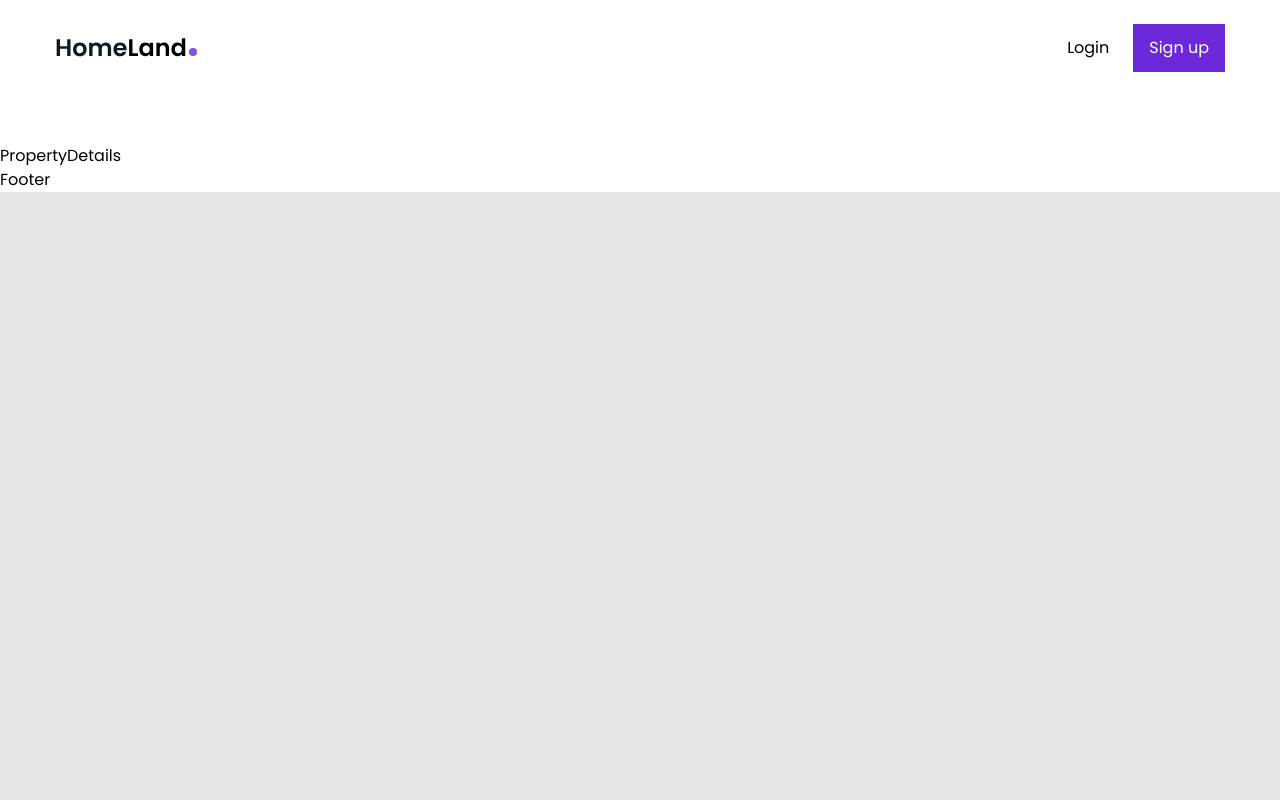
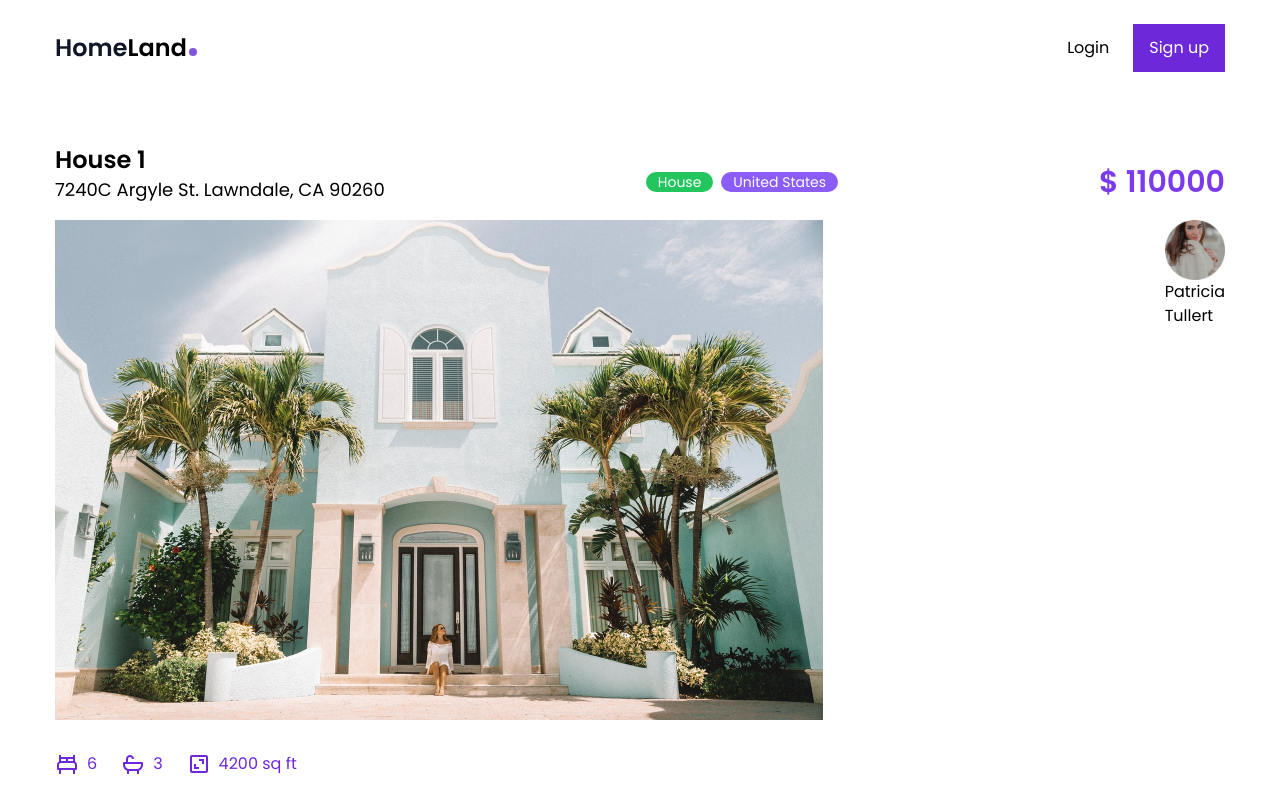
Before and after one commit to ashiq-rahman07/dreame-house-client, a React (Create React App) app: page /property/1 in a window 1280 px wide. Shown: the top 800 px of the page. Built offline with nearby package versions, Linux system fonts and the light colour scheme.

Commit message:
property list adde

```diff
--- a/src/components/HouseContext.js
+++ b/src/components/HouseContext.js
@@ -113,7 +113,7 @@ const HouseContextProvider = ({ children }) => {
     })
 
     setTimeout(()=>{
-      return newHouse.length < 1 ? setHouses([]) : setHouses(newHouse);
+      return newHouse.length < 1 ? setHouses([]) : setHouses(newHouse),
       setLoading(false);
     },1000);
   };
--- a/src/components/HouseList.js
+++ b/src/components/HouseList.js
@@ -1,11 +1,20 @@
 import React, { useContext } from 'react';
+import { icons } from 'react-icons/lib';
 import { Link } from 'react-router-dom';
 import House from './House';
 import { HouseContext } from './HouseContext';
-
+import {ImSpinner2} from  'react-icons/im'
 const HouseList = () => {
   const { houses, loading } = useContext(HouseContext)
+  if(loading){
+    return (
+      <ImSpinner2 className='mx-auto animate-spin text-violet-700 text-4xl mt-[200px]' />
+    );
+  }
 
+  if (houses.length < 1){
+    return <div className='text-center text-3xl  text-gray-400 mt-48'>sorry not found</div>
+  }
   return (
     <section className='mb-20'>
       <div className='container mx-auto'>
--- a/src/pages/PropertyDetails.js
+++ b/src/pages/PropertyDetails.js
@@ -1,7 +1,72 @@
 import React from 'react';
+//import data
+import { housesData } from '../data';
+
+//import icons
+import { BiBed, BiBath, BiArea } from 'react-icons/bi';
+
+//impoert use params
+import { useParams } from 'react-router-dom';
+
 
 const PropertyDetails = () => {
-  return <div>PropertyDetails</div>;
+  const { id } = useParams()
+
+  //get house based on the id
+  const house = housesData.find(house => {
+    return house.id === parseInt(id);
+
+  })
+
+  return (
+    <section>
+      <div className='container mx-auto min-h-[800px] mb-14'>
+        <div className='flex flex-col lg:flex-row lg:items-center lg:justify-between'>
+          <div>
+            <h2 className='text-2xl font-semibold'>{house.name}</h2>
+            <h2 className='text-lg mb-4'>{house.address}</h2>
+          </div>
+          <div className='mb-4 lg:mb-0 flex  gap-x-2 text-sm'>
+              <div className='bg-green-500 text-white px-3 rounded-full'>{house.type}</div>
+            <div className='bg-violet-500 text-white px-3 rounded-full'>{house.country}</div>
+          </div>
+          <div className='text-3xl font-semibold text-violet-600'>$ {house.price}</div>
+        </div>
+        <div className='flex flex-col items-start gap-8 lg:flex-row'>
+          <div className='mx-w-[768px]'>
+            <div className='mb-8'>
+              <img src={house.imageLg} alt="" />
+            </div>
+            <div className='flex gap-x-6 text-violet-700 mb-6'>
+              <div className='flex gap-x-2 items-center'>
+                <BiBed className='text-2xl'/>
+                <div>{house.bedrooms}</div>
+              </div>
+              <div className='flex gap-x-2 items-center'>
+                <BiBath className='text-2xl' />
+                <div>{house.bathrooms}</div>
+              </div>
+              <div className='flex gap-x-2 items-center'>
+                <BiArea className='text-2xl' />
+                <div>{house.surface}</div>
+              </div>
+            </div>
+            <div>{house.description}</div>
+          </div>
+          <div>
+            <div>
+              <div>
+                <img src={house.agent.image} alt="" />
+              </div>
+              <div>
+                <div>{house.agent.name}</div>
+              </div>
+            </div>
+          </div>
+        </div>
+      </div>
+    </section>
+  );
 };
 
 export default PropertyDetails;
```
